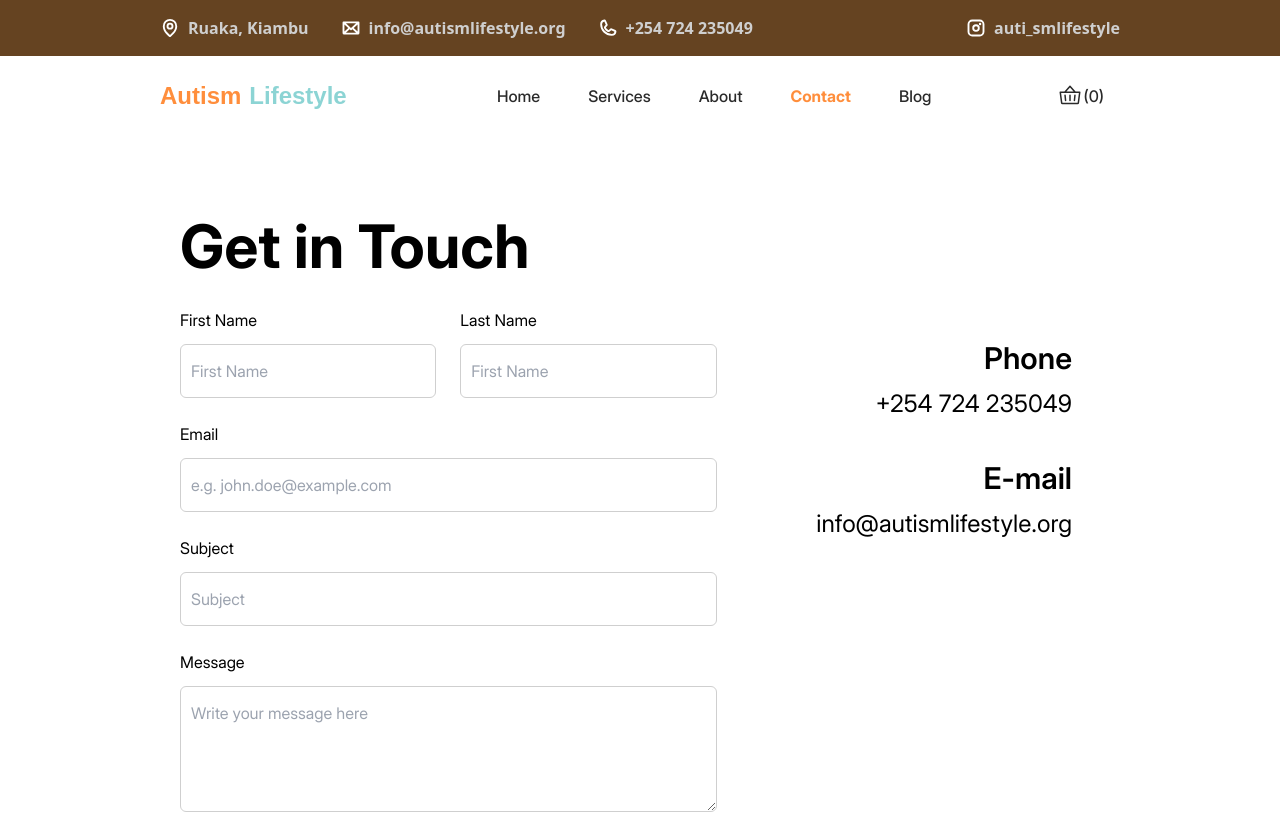
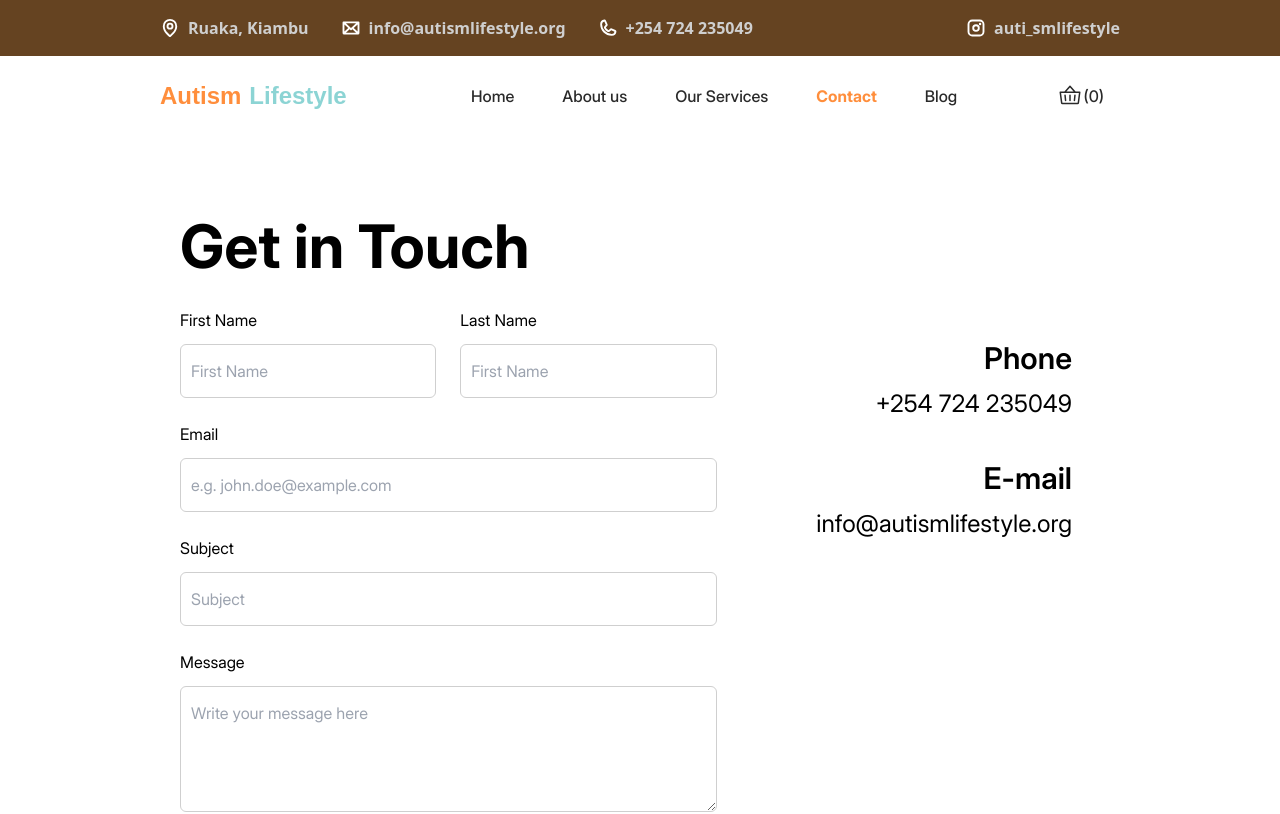
Before and after one commit to Richy-irad/autism-lifestyle, a Next.js app: page /contact in a window 1280 px wide. Shown: the top 814 px of the page. Built offline with nearby package versions, Linux system fonts and the light colour scheme; a web font is replaced by a local one.

Commit message:
rearrange menu items

```diff
--- a/src/components/navbar.tsx
+++ b/src/components/navbar.tsx
@@ -14,8 +14,8 @@ type CustomLinkProps = {
 
 const navigation = [
   { name: "Home", href: "/" },
-  { name: "Services", href: "/services" },
-  { name: "About", href: "/about" },
+  { name: "About us", href: "/about" },
+  { name: "Our Services", href: "/services" },
   { name: "Contact", href: "/contact" },
   { name: "Blog", href: "/blog" },
 ];
```
